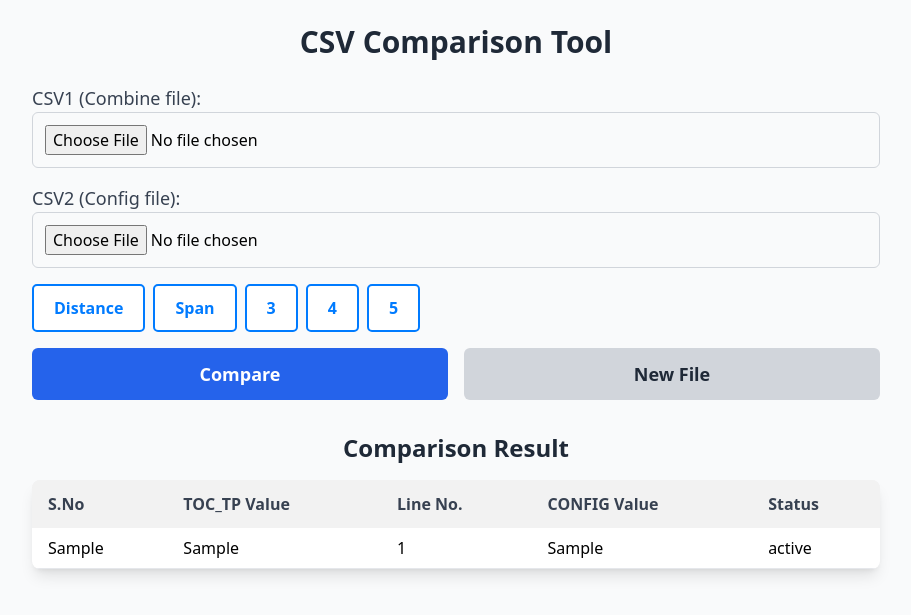
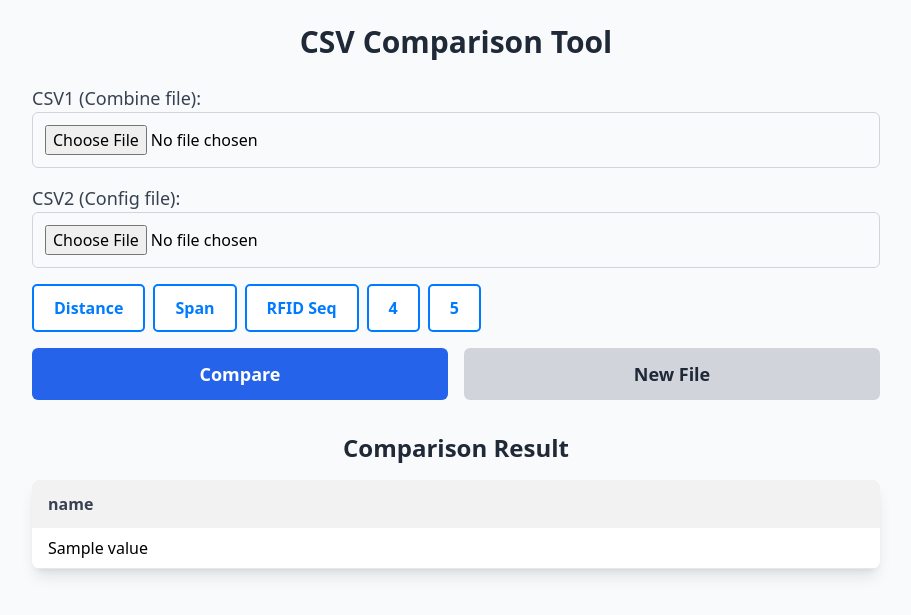
Before and after one commit to BharatSingh09/CSV_Verifier, a Flask app: template templates/index.html in a window 1280 px wide. Shown: the top 615 px of the page, without its empty margins (184-1095 px from the left). Run offline with Flask 3, Linux system fonts and the light colour scheme; the template is opened without the code that fills it: most values are stand-ins (such as "Sample title", 1, 10 or a date in 2020); some libraries are stand-ins or nearby versions.

Commit message:
Update index.html
dynamic tabel

```diff
--- a/templates/index.html
+++ b/templates/index.html
@@ -34,10 +34,10 @@
             box-shadow: 0 0 5px rgba(0, 123, 255, 0.5);
         }
         th { background-color: #f2f2f2; }
-        .match { background-color: #d4edda; }
-        .mismatch { background-color: #f8d7da; }
-        .missing { background-color: #fff3cd; }
-        .error { background-color: #f17f8a; }
+        .match { background-color: #a3f3b6; }
+        .mismatch { background-color: #f0babe; }
+        .missing { background-color: #ae84f1; }
+        .error { background-color: #c44a56; }
     </style>
 
 </head>
@@ -63,8 +63,8 @@
                 <input type="radio" id="btn2" name="selected" value="2">
                 <label for="btn2">Span</label>
 
-                <input type="radio" id="btn3" name="selected" value="3" disabled>
-                <label for="btn3">3</label>
+                <input type="radio" id="btn3" name="selected" value="3">
+                <label for="btn3">RFID Seq</label>
 
                 <input type="radio" id="btn4" name="selected" value="4" disabled>
                 <label for="btn4">4</label>
@@ -89,21 +89,17 @@
             <table class="min-w-full table-auto border-collapse">
                 <thead>
                     <tr class="bg-gray-100 text-gray-700">
-                            <th class="px-4 py-3 text-left">S.No</th>
-                            <th class="px-4 py-3 text-left">TOC_TP Value</th>
-                            <th class="px-4 py-3 text-left">Line No.</th>
-                            <th class="px-4 py-3 text-left">CONFIG Value</th>
-                            <th class="px-4 py-3 text-left">Status</th>
+                        {% for key in result_data[0].keys() %}
+                            <th class="px-4 py-3 text-left">{{ key.replace('_', ' ') }}</th>
+                        {% endfor %}
                     </tr>
                 </thead>
                 <tbody>
                     {% for row in result_data %}
-                            <tr class="hover:bg-gray-50 {{ row.Status | lower | replace(' ', '-') }}">
-                                <td class="px-4 py-2 border-b">{{ row['S.No'] }}</td>
-                                <td class="px-4 py-2 border-b">{{ row['CSV1_Value'] }}</td>
-                                <td class="px-4 py-2 border-b">{{ row['Index'] }}</td>
-                                <td class="px-4 py-2 border-b">{{ row['CSV2_Value'] }}</td>
-                                <td class="px-4 py-2 border-b">{{ row['Status'] }}</td>
+                        <tr class="hover:bg-gray-50 {{ row['Status'] | lower | replace(' ', '-') }}">
+                            {% for value in row.values() %}
+                                <td class="px-4 py-2 border-b">{{ value }}</td>
+                            {% endfor %}
                         </tr>
                     {% endfor %}
                 </tbody>
```
Lines whose indentation alone changed are shown as unchanged.
